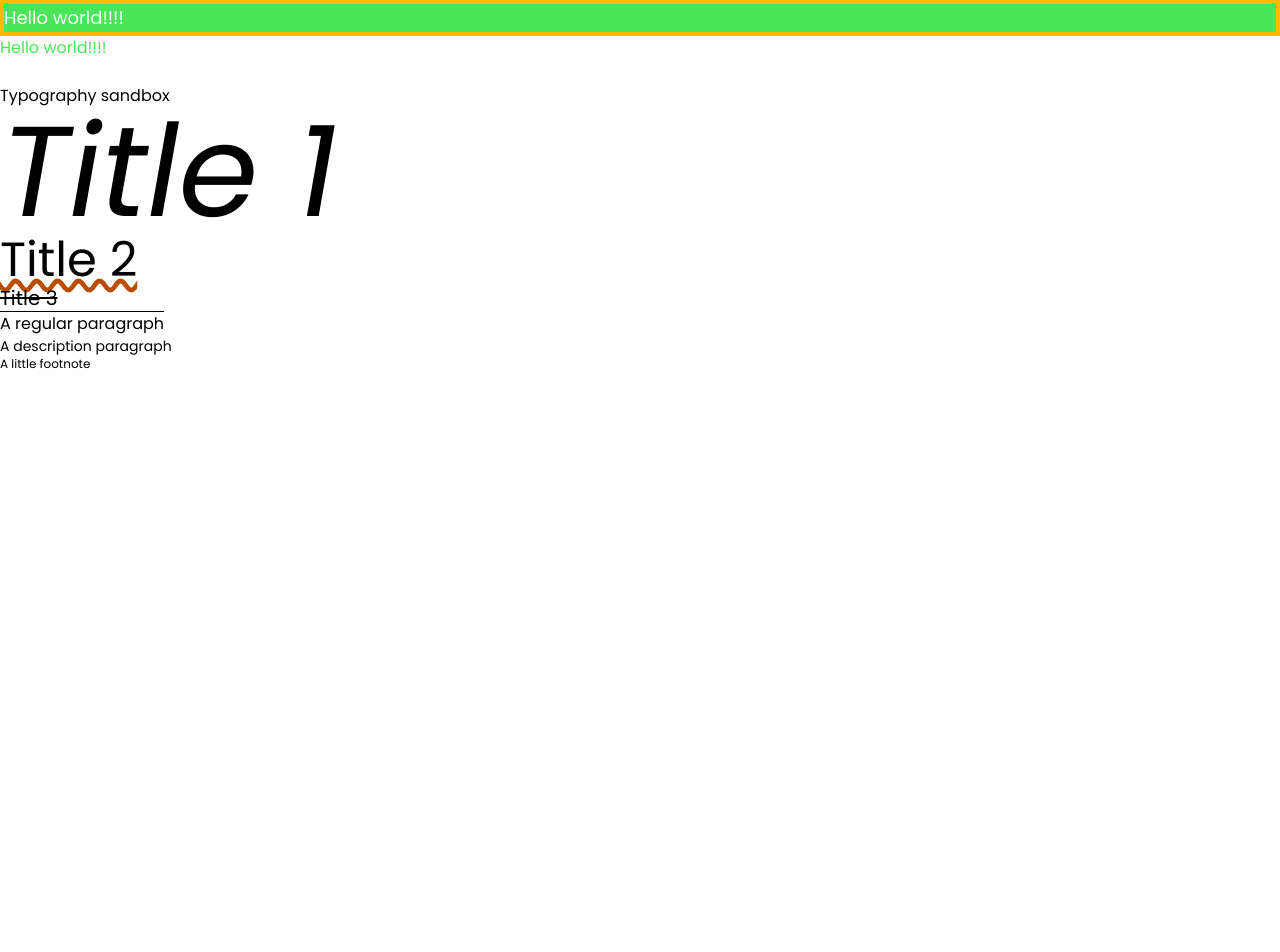
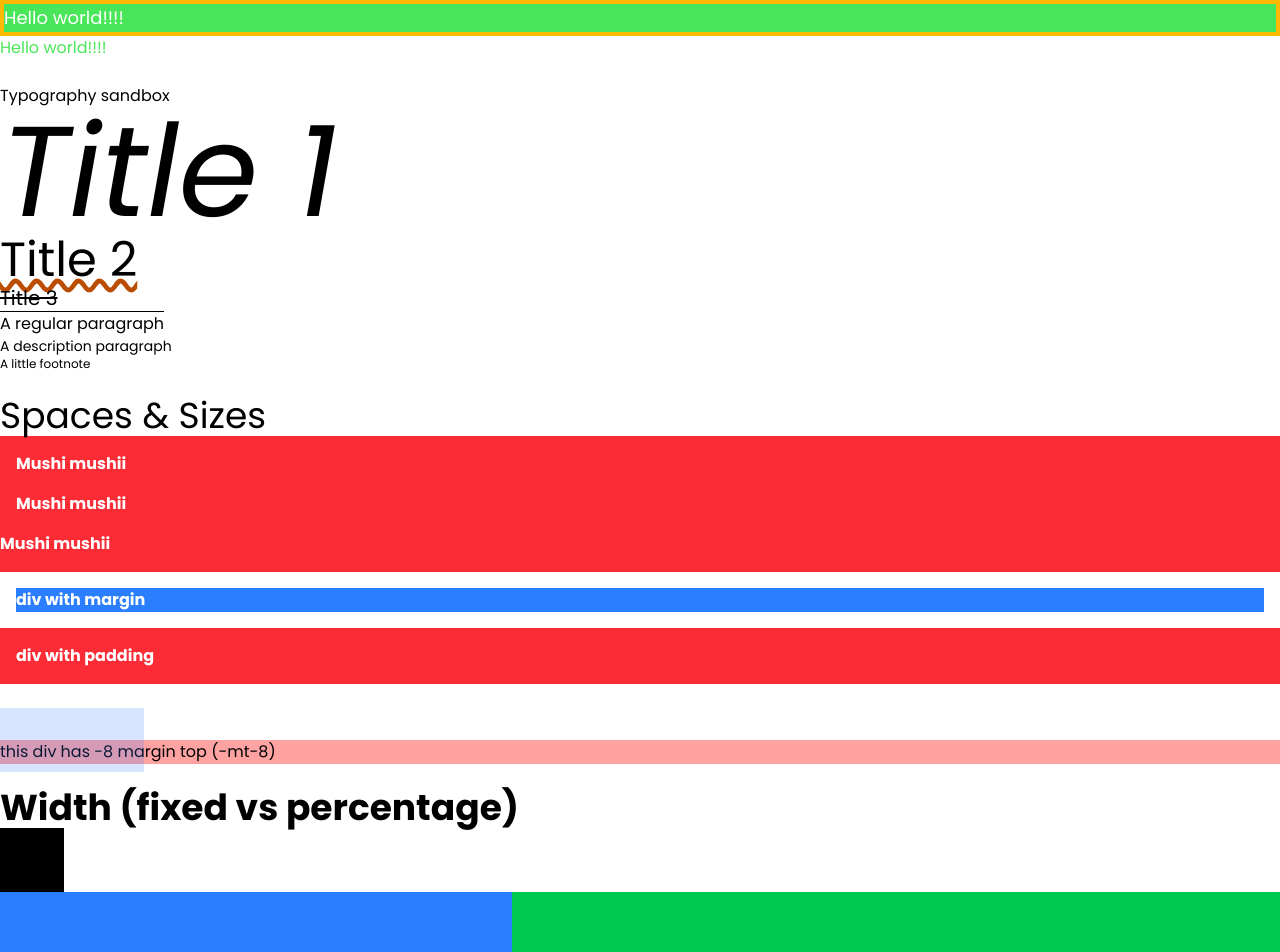
Before and after one commit to hahafiz/tailwind-sandbox, a React (Vite) app: page / in a window 1280 px wide. Shown: the top 952 px of the page. Before the commit the page ends 800 px from the top, so only its background shows below. Built offline with nearby package versions, Linux system fonts and the light colour scheme.

Commit message:
covering spaces and sizes. ts: 1:29:39

```diff
--- a/src/App.jsx
+++ b/src/App.jsx
@@ -22,6 +22,41 @@ function App() {
       <p className="text-base overline">A regular paragraph</p>
       <p className="text-sm">A description paragraph</p>
       <p className="text-xs note">A little footnote</p>
+      <br />
+      <h1 className="text-4xl text-bold">Spaces & Sizes</h1>
+      <div className="bg-red-500 font-bold text-white p-4">Mushi mushii</div>
+      {/* add padding only on the left */}
+      <div className="bg-red-500 font-bold text-white pl-4">Mushi mushii</div>
+      {/* pr-x = padding right
+      pl-x = padding left
+      pt-x = padding top
+      pb-x = padding bottom */}
+      {/* works the same for margin */}
+      {/* padding for top & bottom */}
+      <div className="bg-red-500 font-bold text-white py-4">Mushi mushii</div>
+      <div>
+        <div className="bg-blue-500 font-bold text-white m-4">
+          div with margin
+        </div>
+        <div className="bg-red-500 font-bold text-white p-4">
+          div with padding
+        </div>
+      </div>
+      <br />
+      {/* using negative value */}
+      <div>
+        <div className="h-16 bg-blue-500 w-36 opacity-20"></div>
+        <div className="bg-red-300 -mt-8">
+          this div has -8 margin top (-mt-8)
+        </div>
+      </div>
+      <br />
+      <h1 className="text-4xl font-bold">Width (fixed vs percentage)</h1>
+      <div className="w-16 h-16 bg-black"></div>
+      <div className="flex">
+        <div className="w-2/5 h-16 bg-blue-500 min-w-min"></div>
+        <div className="w-3/5 h-16 bg-green-500"></div>
+      </div>
     </>
   );
 }
```
